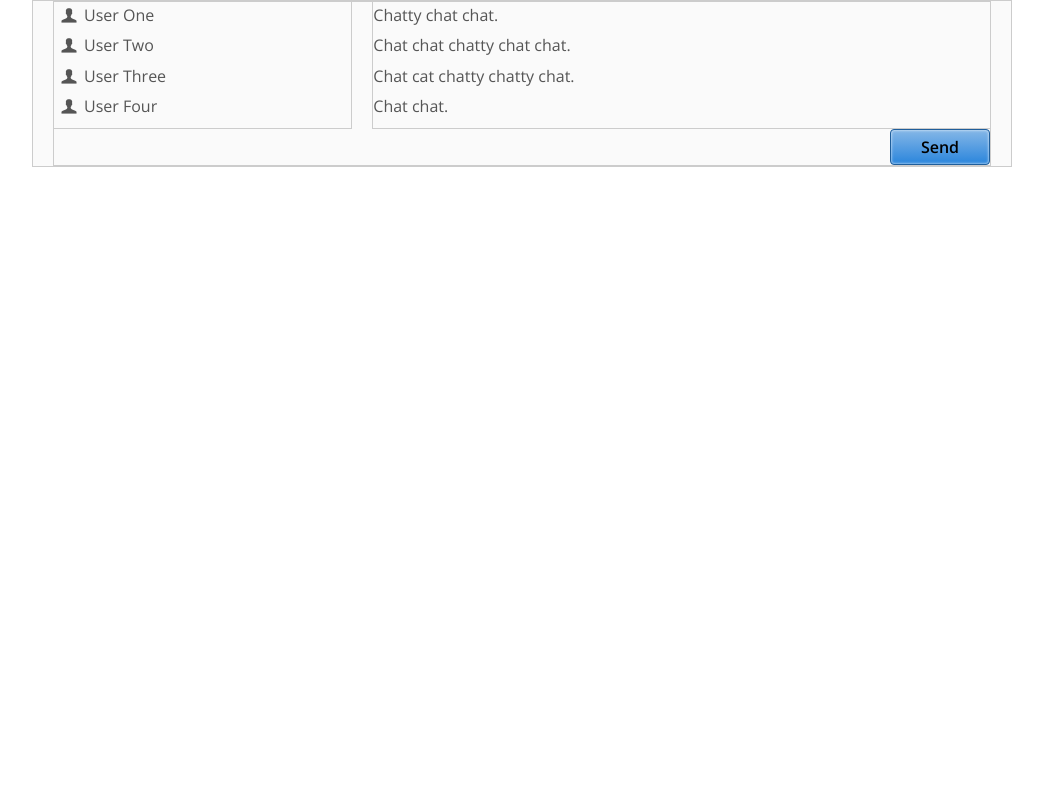
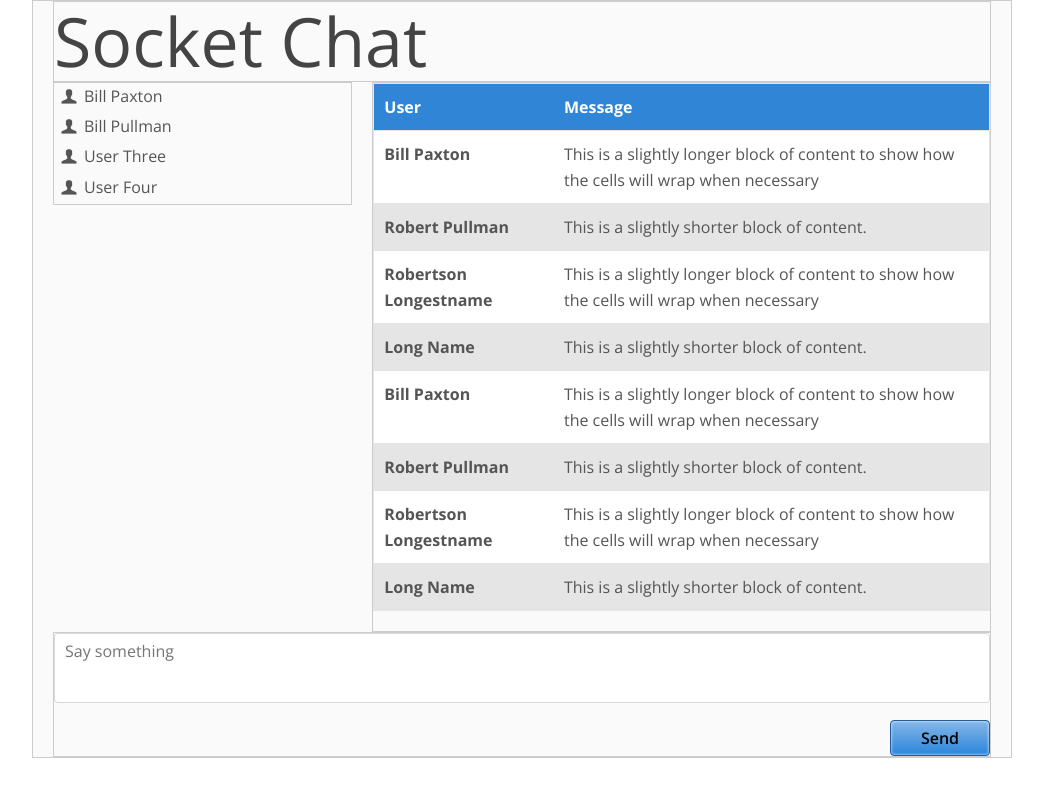
Before and after one commit to spektraldevelopment/gumby-example, a website: page index.html in a window 1280 px wide. Shown: the whole page, without its empty margins (118-1161 px from the left). Drawn offline with nearby package versions, Linux system fonts and the light colour scheme.

Commit message:
Finalizing layout.

```diff
--- a/index.html
+++ b/index.html
@@ -33,10 +33,7 @@
 
 	<meta name="viewport" content="width=device-width, initial-scale=1.0, maximum-scale=1">
 
-	<!-- We highly recommend you use SASS and write your custom styles in sass/_custom.scss.
-		 However, there is a blank style.css in the css directory should you prefer -->
 	<link rel="stylesheet" href="css/gumby.css">
-	<!-- <link rel="stylesheet" href="css/style.css"> -->
 
 	<script src="js/libs/modernizr-2.6.2.min.js"></script>
 </head>
@@ -45,25 +42,65 @@
 
     <section id="mainSection" class="row">
 
+        <section class="twelve columns">
+            <h1>Socket Chat</h1>
+        </section>
+
         <section id="userSection" class="four columns">
             <ul id="userList">
-                <li><i class="icon-user"></i>User One</li>
-                <li><i class="icon-user"></i>User Two</li>
+                <li><i class="icon-user"></i>Bill Paxton</li>
+                <li><i class="icon-user"></i>Bill Pullman</li>
                 <li><i class="icon-user"></i>User Three</li>
                 <li><i class="icon-user"></i>User Four</li>
             </ul>
         </section>
 
         <section id="chatSection" class="eight columns">
-            <ul id="chatList">
-                <li>Chatty chat chat.</li>
-                <li>Chat chat chatty chat chat.</li>
-                <li>Chat cat chatty chatty chat.</li>
-                <li>Chat chat.</li>
-            </ul>
+            <table id="chatTable" class="striped">
+                <thead>
+                    <tr>
+                        <th>User</th>
+                        <th>Message</th>
+                    </tr>
+                </thead>
+                <tbody id="chatList">
+                    <tr>
+                        <td>Bill Paxton</td>
+                        <td>This is a slightly longer block of content to show how the cells will wrap when necessary</td>
+                    </tr>
+                    <tr>
+                        <td>Robert Pullman</td>
+                        <td>This is a slightly shorter block of content.</td>
+                    </tr>
+                    <tr>
+                        <td>Robertson Longestname</td>
+                        <td>This is a slightly longer block of content to show how the cells will wrap when necessary</td>
+                    </tr>
+                    <tr>
+                        <td>Long Name</td>
+                        <td>This is a slightly shorter block of content.</td>
+                    </tr>
+                    <tr>
+                        <td>Bill Paxton</td>
+                        <td>This is a slightly longer block of content to show how the cells will wrap when necessary</td>
+                    </tr>
+                    <tr>
+                        <td>Robert Pullman</td>
+                        <td>This is a slightly shorter block of content.</td>
+                    </tr>
+                    <tr>
+                        <td>Robertson Longestname</td>
+                        <td>This is a slightly longer block of content to show how the cells will wrap when necessary</td>
+                    </tr>
+                    <tr>
+                        <td>Long Name</td>
+                        <td>This is a slightly shorter block of content.</td>
+                    </tr>
+                </tbody>
+            </table>
         </section>
 
-        <section id="messageSection" class="row">
+        <section id="messageSection" class="twelve columns">
             <div class="field">
                 <textarea class="input textarea" placeholder="Say something"></textarea>
             </div>
--- a/sass/_custom.scss
+++ b/sass/_custom.scss
@@ -1,7 +1,32 @@
 // Your custom SCSS should be written here...
+h1 {
+  margin: 0;
+  padding: 0;
+}
+
+//thead, tbody {
+//  display: block;
+//}
+//
+//tbody {
+//  height: 400px;
+//  overflow-y: scroll;
+//}
+
 section {
   border: 1px solid #cccccc;
   background-color: #fafafa;
+}
+#userSection {
+  margin: 0;
+}
+
+#userList {
+  margin: 0;
+}
+
+#messageSection {
+  margin: 0;
 }
 
 .send {
```
Also changed, not shown: css/gumby.css.
